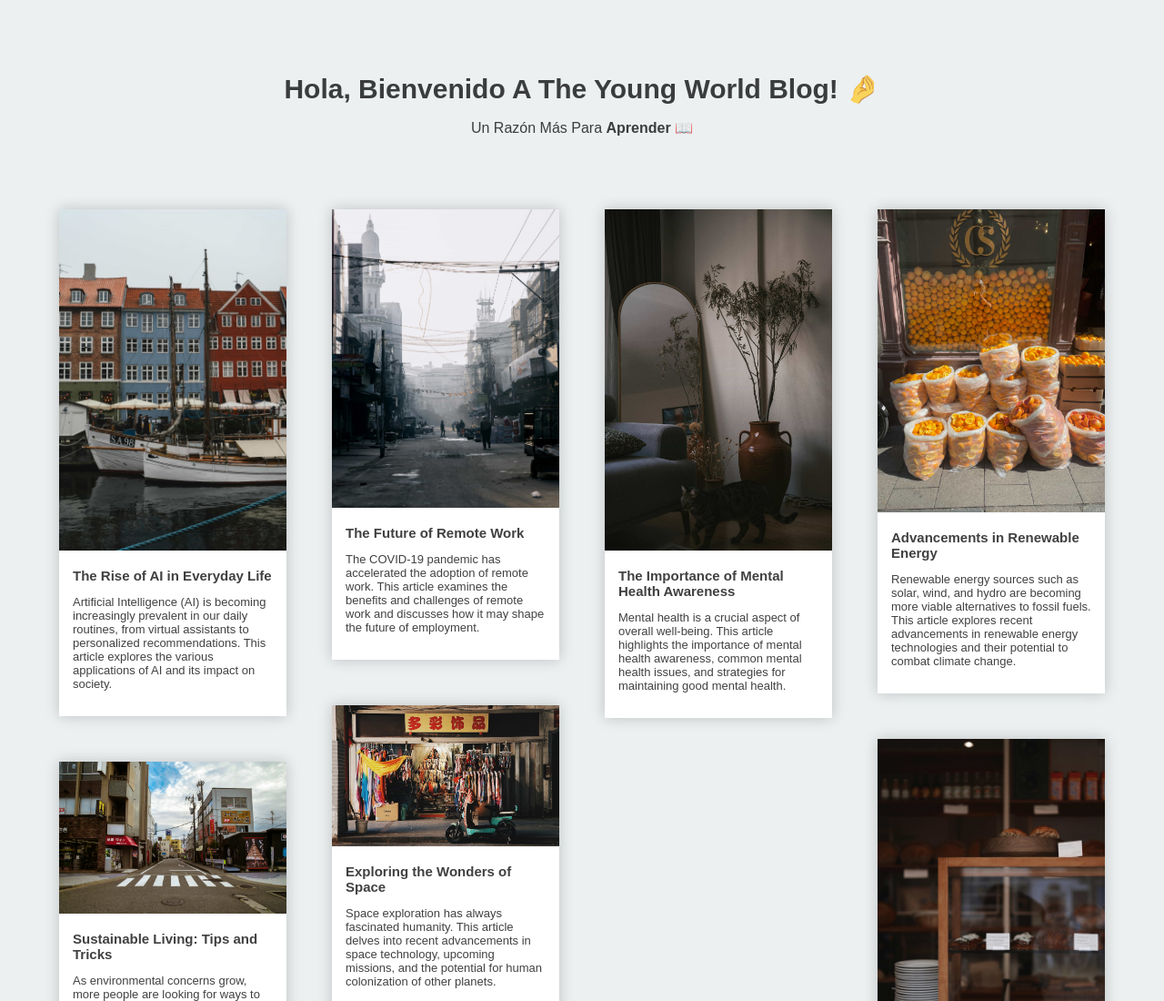
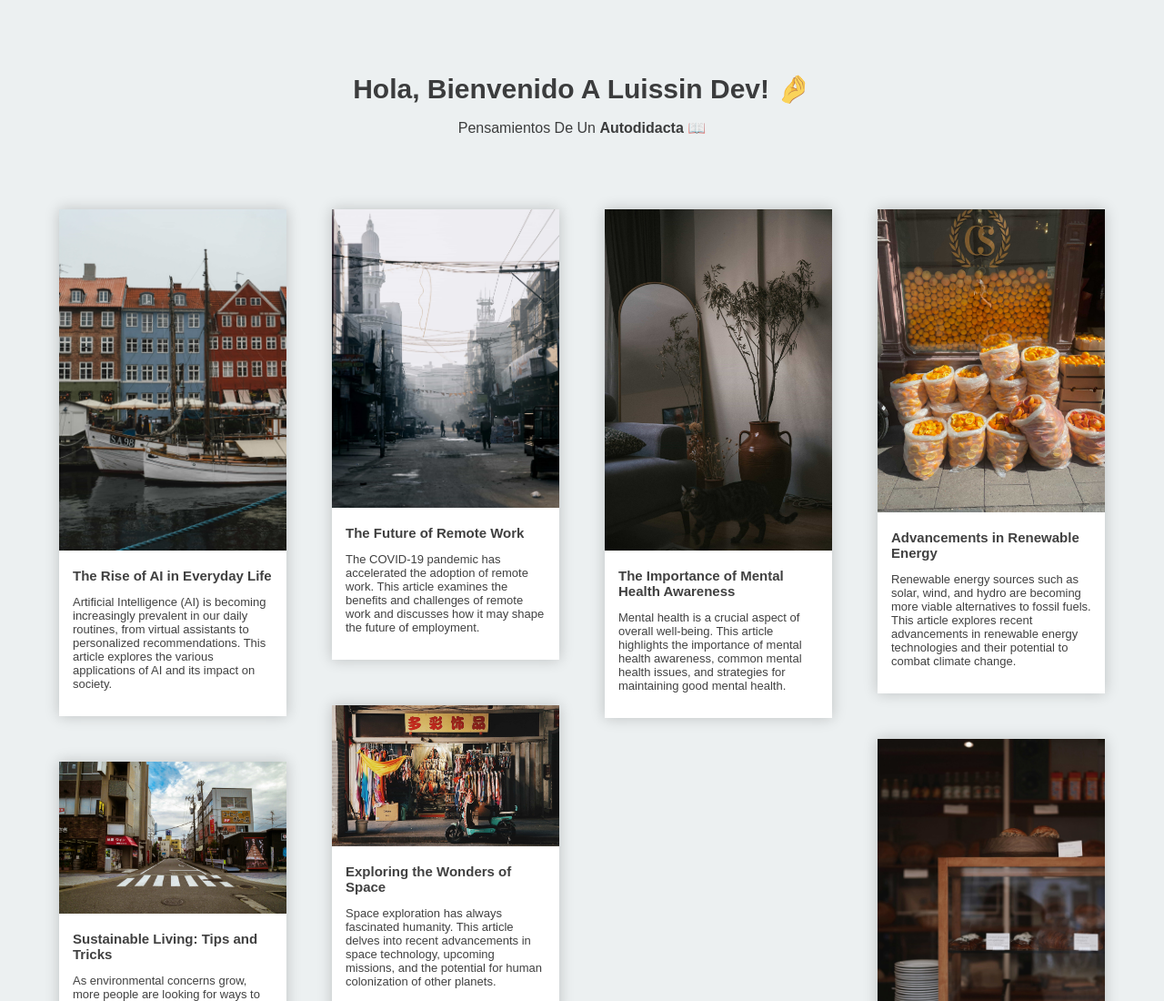
Before and after one commit to luismcp/Luissin-dev-website, a website built with Vite: page index.html in a window 1280 px wide. Shown: the top 1100 px of the page at 91% size. Built offline with nearby package versions, Linux system fonts and the light colour scheme; files whose address does not match are found by name.

Commit message:
feat: rename project title from 'The young world' to 'luissin dev'

```diff
--- a/index.html
+++ b/index.html
@@ -6,13 +6,13 @@
   <link rel="icon" type="image/svg+xml" href="/vite.svg" />
   <meta name="viewport" content="width=device-width, initial-scale=1.0" />
   <link rel="stylesheet" href="/src/style.css" />
-  <title>The Young World</title>
+  <title>Luissin dev</title>
 </head>
 
 <body>
   <div class="banner">
-    <h2 class="title">Hola, bienvenido a The Young World Blog! 🤌</h2>
-    <p>Un razón más para <strong>aprender</strong> 📖</p>
+    <h2 class="title">Hola, bienvenido a Luissin dev! 🤌</h2>
+    <p>Pensamientos de un <strong>autodidacta</strong> 📖</p>
   </div>
 
   <div class="cards-box"></div>
--- a/package.json
+++ b/package.json
@@ -1,5 +1,5 @@
 {
-  "name": "the-young-world",
+  "name": "luissin-dev",
   "private": true,
   "version": "0.0.0",
   "type": "module",
```
